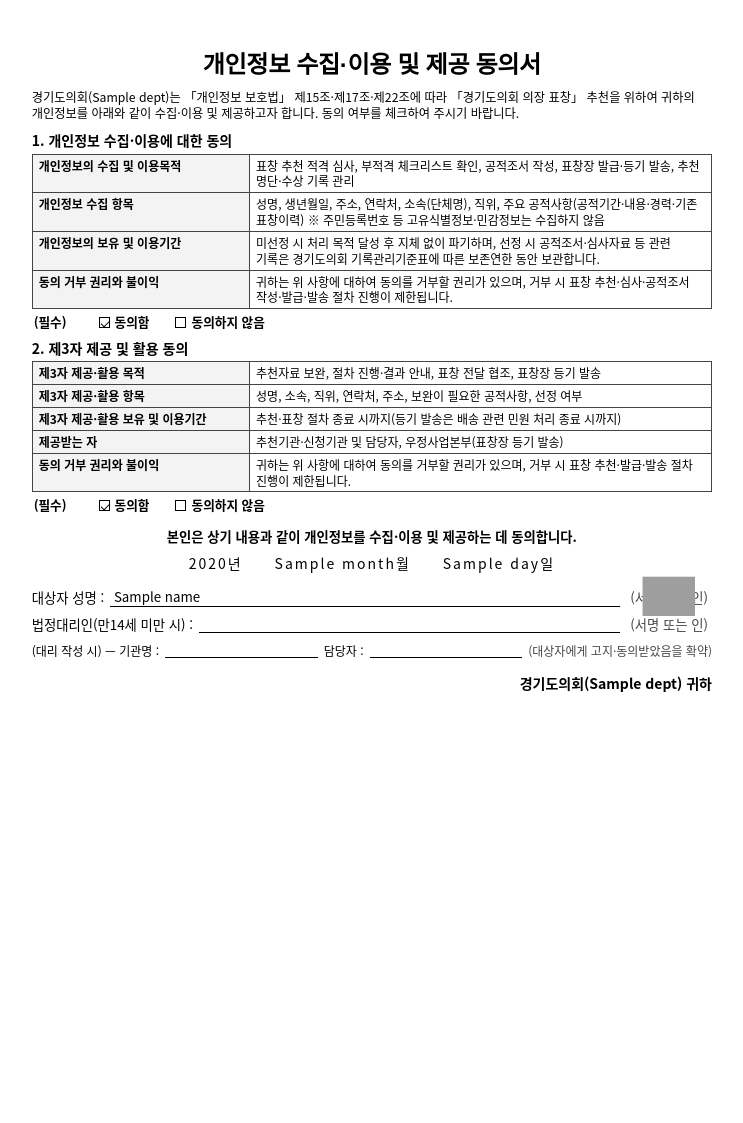
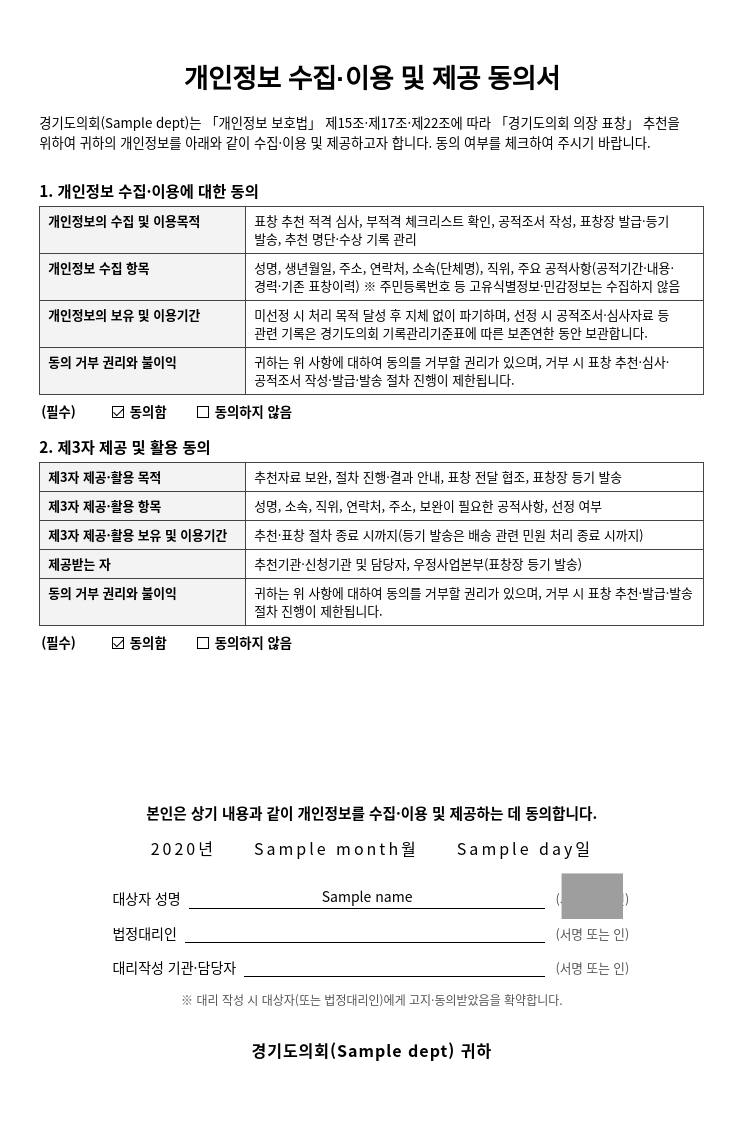
Before and after one commit to brilliance3/award_recommendation, a Python web app: template backend/app/templates/consent.html in a window 1280 px wide. Shown: the whole page, without its empty margins (25-768 px from the left). Run offline with Jinja, Linux system fonts and the light colour scheme; the template is opened without the code that fills it: most values are stand-ins (such as "Sample title", 1, 10 or a date in 2020); grey boxes are pictures that could not be loaded.

Commit message:
동의서 레이아웃 1페이지 꽉차게 재배치 + 상시 워밍 브라우저로 속도 개선
레이아웃: 서명부(대상자/법정대리인/대리작성)를 길게 한 줄이 아니라 가운데 정렬된
좁은 블록 3줄로 압축, margin-top:auto로 본문 아래 여백을 흡수해 A4 1페이지를 위아래로 꽉 채움.
폰트·간격 키워 가독성↑.

속도: browser_pool — 전용 워커 스레드가 Chromium 1개를 상시 들고 렌더(매 호출 브라우저
재실행 제거). 작은 인스턴스에서 호출당 ~5-10s 실행 비용이 1회로. 풀 실패 시 기존 방식 폴백.
측정(로컬): 워밍 후 ~1.4s, 캐시 0.02s, 1페이지 유지.

Co-Authored-By: Claude Opus 4.8 (1M context) <noreply@anthropic.com>

```diff
--- a/backend/app/templates/consent.html
+++ b/backend/app/templates/consent.html
@@ -13,58 +13,65 @@
     /* 단어 단위 줄바꿈 — 단어 중간에서 끊지 않음 */
     word-break: keep-all;
     overflow-wrap: break-word;
-    line-height: 1.32;
+    line-height: 1.45;
   }
+  /* A4 한 페이지를 위·아래로 꽉 채우는 플렉스 컬럼 */
   .page {
     width: 210mm; height: 297mm;
-    padding: 13mm 15mm;
+    padding: 16mm 17mm;
+    display: flex; flex-direction: column;
   }
   h1 {
     text-align: center; font-family: "경기천년제목", "경기천년바탕", sans-serif;
-    font-size: 18pt; margin: 0 0 8px; letter-spacing: -0.3px;
+    font-size: 20pt; margin: 0 0 14px; letter-spacing: -0.3px;
   }
-  .intro { font-size: 9.2pt; margin: 0 0 10px; }
-  .sec-title { font-size: 10.5pt; font-weight: bold; margin: 8px 0 4px; }
-  table.items { width: 100%; border-collapse: collapse; font-size: 9pt; }
+  .intro { font-size: 10pt; margin: 0 0 16px; line-height: 1.5; }
+  .sec-title { font-size: 11.5pt; font-weight: bold; margin: 10px 0 5px; }
+  table.items { width: 100%; border-collapse: collapse; font-size: 9.6pt; }
   table.items td {
-    border: 0.7px solid #444; padding: 3px 6px; vertical-align: top;
+    border: 0.7px solid #444; padding: 5px 8px; vertical-align: top; line-height: 1.4;
   }
   table.items td.label {
-    width: 32%; background: #f3f3f3; font-weight: bold; white-space: normal;
+    width: 31%; background: #f3f3f3; font-weight: bold; white-space: normal;
   }
   .agree-row {
-    display: flex; align-items: center; gap: 26px;
-    font-size: 9.5pt; font-weight: bold; margin: 5px 2px 2px;
+    display: flex; align-items: center; gap: 30px;
+    font-size: 10pt; font-weight: bold; margin: 7px 2px 4px;
   }
-  .agree-row .req { color: #000; margin-right: 6px; }
+  .agree-row .req { margin-right: 6px; }
   /* CSS로 그린 체크박스 — 폰트 글리프 의존 제거(동의함만 정확히 체크) */
   .box {
-    display: inline-block; width: 11px; height: 11px;
-    border: 1.3px solid #000; position: relative; vertical-align: -1px; margin-right: 5px;
+    display: inline-block; width: 12px; height: 12px;
+    border: 1.4px solid #000; position: relative; vertical-align: -1px; margin-right: 6px;
   }
   .box.on::after {
-    content: ""; position: absolute; left: 3px; top: -0.5px;
-    width: 4px; height: 8px; border: solid #000; border-width: 0 1.7px 1.7px 0;
+    content: ""; position: absolute; left: 3.5px; top: -0.5px;
+    width: 4px; height: 9px; border: solid #000; border-width: 0 1.8px 1.8px 0;
     transform: rotate(45deg);
   }
-  .declaration { font-size: 10pt; text-align: center; margin: 14px 0 6px; font-weight: bold; }
-  .date { text-align: center; font-size: 10.5pt; letter-spacing: 2px; margin: 8px 0 16px; }
-  .sign-line {
-    font-size: 10pt; margin: 9px 0; display: flex; align-items: flex-end; gap: 6px;
+  /* 선언 + 날짜 + 서명부: 본문 아래 여백을 흡수해 페이지 하단까지 꽉 차게 */
+  .closing { margin-top: auto; padding-top: 18px; }
+  .declaration { font-size: 11pt; text-align: center; margin: 0 0 14px; font-weight: bold; }
+  .date { text-align: center; font-size: 12pt; letter-spacing: 3px; margin: 0 0 26px; }
+  /* 서명부 — 가운데 정렬된 좁은 블록(길게 한 줄로 늘어지지 않게) */
+  .signs { width: 78%; margin: 0 auto; }
+  .srow {
+    display: flex; align-items: flex-end; gap: 8px; font-size: 10.5pt; margin: 14px 0;
   }
-  .sign-line .who { white-space: nowrap; }
-  .fill {
-    flex: 1; border-bottom: 0.8px solid #000; min-height: 16px; position: relative;
+  .srow .who { white-space: nowrap; }
+  .srow .fill {
+    flex: 1; border-bottom: 0.9px solid #000; min-height: 18px; text-align: center; padding-bottom: 1px;
   }
   /* 서명 슬롯 — '(서명 또는 인)' 위에 서명 이미지가 겹쳐 올라간다 */
-  .sigslot { position: relative; display: inline-block; white-space: nowrap; padding: 0 4px; }
-  .sigslot .hint { color: #444; }
+  .sigslot { position: relative; display: inline-block; white-space: nowrap; padding: 0 2px; }
+  .sigslot .hint { color: #555; font-size: 9.5pt; }
   .sigslot img.sig {
     position: absolute; left: 50%; top: 50%;
-    transform: translate(-50%, -54%);
-    height: 40px; width: auto; pointer-events: none;
+    transform: translate(-50%, -56%);
+    height: 46px; width: auto; pointer-events: none;
   }
-  .to { text-align: right; font-size: 10.5pt; font-weight: bold; margin-top: 16px; }
+  .agent-note { text-align: center; color: #555; font-size: 9pt; margin-top: 4px; }
+  .to { text-align: center; font-size: 12pt; font-weight: bold; margin-top: 30px; letter-spacing: 1px; }
 </style>
 </head>
 <body>
@@ -102,31 +109,34 @@
     <span><span class="box"></span>동의하지 않음</span>
   </div>
 
+  <div class="closing">
     <div class="declaration">본인은 상기 내용과 같이 개인정보를 수집·이용 및 제공하는 데 동의합니다.</div>
     <div class="date">{{ year }}년　　{{ month }}월　　{{ day }}일</div>
 
-  <div class="sign-line">
-    <span class="who">대상자 성명 :</span>
-    <span class="fill">&nbsp;{{ name }}</span>
+    <div class="signs">
+      <div class="srow">
+        <span class="who">대상자 성명</span>
+        <span class="fill">{{ name }}</span>
         <span class="sigslot">
           <span class="hint">(서명 또는 인)</span>
           {% if signature %}<img class="sig" src="{{ signature }}" />{% endif %}
         </span>
       </div>
-  <div class="sign-line">
-    <span class="who">법정대리인(만14세 미만 시) :</span>
+      <div class="srow">
+        <span class="who">법정대리인</span>
         <span class="fill"></span>
         <span class="sigslot"><span class="hint">(서명 또는 인)</span></span>
       </div>
-  <div class="sign-line" style="font-size:9pt">
-    <span class="who">(대리 작성 시) — 기관명 :</span>
+      <div class="srow">
+        <span class="who">대리작성 기관·담당자</span>
         <span class="fill"></span>
-    <span class="who">담당자 :</span>
-    <span class="fill"></span>
-    <span class="who" style="color:#444">(대상자에게 고지·동의받았음을 확약)</span>
+        <span class="sigslot"><span class="hint">(서명 또는 인)</span></span>
+      </div>
+      <div class="agent-note">※ 대리 작성 시 대상자(또는 법정대리인)에게 고지·동의받았음을 확약합니다.</div>
     </div>
 
     <div class="to">경기도의회({{ dept }}) 귀하</div>
   </div>
+</div>
 </body>
 </html>
```
Also changed, not shown: backend/app/services/browser_pool.py (added, +85 -0 lines), backend/app/services/consent_generator.py (+14 -0 lines). Lines whose indentation alone changed are shown as unchanged.
